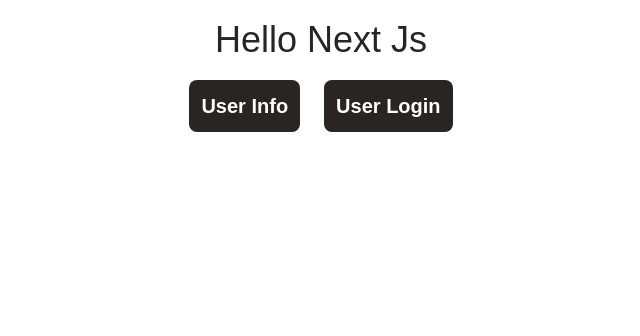
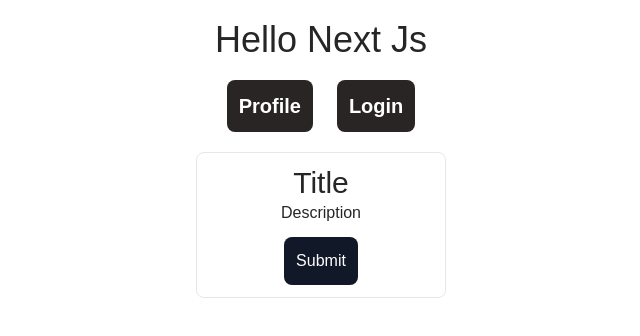
Before and after one commit to darshangujraticodes/Nextjs-Practice, a Next.js app in the folder mosh-course/nextjs-practice/: page / in a window 1280 px wide. Shown: the top 336 px of the page, without its empty margins (319-959 px from the left). Built offline with nearby package versions, Linux system fonts and the light colour scheme.

Commit message:
api data fetch and next routing, next rendering ssr and csr

```diff
--- /dev/null
+++ b/mosh-course/nextjs-practice/app/components/AddToCart.tsx
@@ -0,0 +1,18 @@
+"use client";
+
+import React from "react";
+
+function AddToCart() {
+  return (
+    <div className=" mt-3 flex justify-center">
+      <button
+        className="p-3 bg-gray-900 w-100  text-white rounded-lg"
+        onClick={() => console.log("submit btn click ")}
+      >
+        Submit
+      </button>
+    </div>
+  );
+}
+
+export default AddToCart;
--- /dev/null
+++ b/mosh-course/nextjs-practice/app/components/ProductCardInfo.tsx
@@ -0,0 +1,37 @@
+import { log } from "node:console";
+import React from "react";
+import AddToCart from "./AddToCart";
+
+const ProductCardInfo = () => {
+  return (
+    <>
+      <div className="mt-5 border p-3 rounded-lg w-[250px] ">
+        <p className="text-3xl text-center">Title</p>
+
+        <p className="text-center">Description</p>
+
+        <form action="" className="hidden ">
+          <div className="mt-2">
+            <input
+              type="text"
+              className=" p-2 text-2xl border"
+              placeholder="Enter username"
+            />
+          </div>
+
+          <div className="mt-2">
+            <input
+              type="text"
+              className="p-2 text-2xl border"
+              placeholder="Enter Password"
+            />
+          </div>
+        </form>
+
+        <AddToCart />
+      </div>
+    </>
+  );
+};
+
+export default ProductCardInfo;
--- a/mosh-course/nextjs-practice/app/page.tsx
+++ b/mosh-course/nextjs-practice/app/page.tsx
@@ -1,5 +1,7 @@
 import Image from "next/image";
 import Link from "next/link";
+import AddToCart from "../app/components/AddToCart";
+import ProductCardInfo from "./components/ProductCardInfo";
 
 export default function Home() {
   return (
@@ -12,15 +14,19 @@
             href="/users"
             className=" bg-stone-800 text-white p-3 rounded-lg mx-3 font-semibold text-xl "
           >
-            User Info
+            Profile
           </Link>
           <Link
             href="/users/login"
             className=" bg-stone-800 text-white p-3 rounded-lg mx-3 font-semibold text-xl "
           >
             {" "}
-            User Login{" "}
+            Login{" "}
           </Link>
+        </div>
+
+        <div className="flex justify-center ">
+          <ProductCardInfo />
         </div>
       </section>
     </main>
--- a/mosh-course/nextjs-practice/app/users/login/page.tsx
+++ b/mosh-course/nextjs-practice/app/users/login/page.tsx
@@ -6,7 +6,7 @@
     <>
       <div>
         <h2 className=" capitalize font-medium text-3xl text-center mt-5">
-          New User Login Authentication Inner Page
+          New User Login Authentication Page
         </h2>
 
         <div className="navBtnWrap  flex justify-center  mt-5 items-center ">
--- a/mosh-course/nextjs-practice/app/users/page.tsx
+++ b/mosh-course/nextjs-practice/app/users/page.tsx
@@ -1,12 +1,26 @@
 import Link from "next/link";
 import React from "react";
 
-const UsersPage = () => {
+interface User {
+  id: number;
+  name: string;
+  email: string;
+}
+
+const UsersPage = async () => {
+  const user = "Harry Potter";
+
+  // API Data is always fetch in SSR section
+
+  const response = await fetch("https://jsonplaceholder.typicode.com/users");
+  const result: User[] = await response.json();
+  // User[] it define user data of array
+
   return (
     <>
       <div>
         <h2 className=" capitalize font-medium text-3xl text-center mt-5">
-          folder based page routing in Next js
+          Profile Username : {user}
         </h2>
 
         <div className="navBtnWrap  flex justify-center  mt-5 items-center ">
@@ -17,6 +31,29 @@
             Return Home
           </Link>
         </div>
+
+        <div className="p-5">
+          <div>
+            <table>
+              <thead>
+                <tr>
+                  <th>Id</th>
+                  <th>Name</th>
+                  <th>Email</th>
+                </tr>
+              </thead>
+              <tbody>
+                {result?.map((user) => (
+                  <tr className="" key={user.id}>
+                    <td>{user.id}</td>
+                    <td>{user.name}</td>
+                    <td>{user.email}</td>
+                  </tr>
+                ))}
+              </tbody>
+            </table>
+          </div>
+        </div>
       </div>
     </>
   );
```
Also changed, not shown: 1 other file (tests, documents, lock files or other folders).
